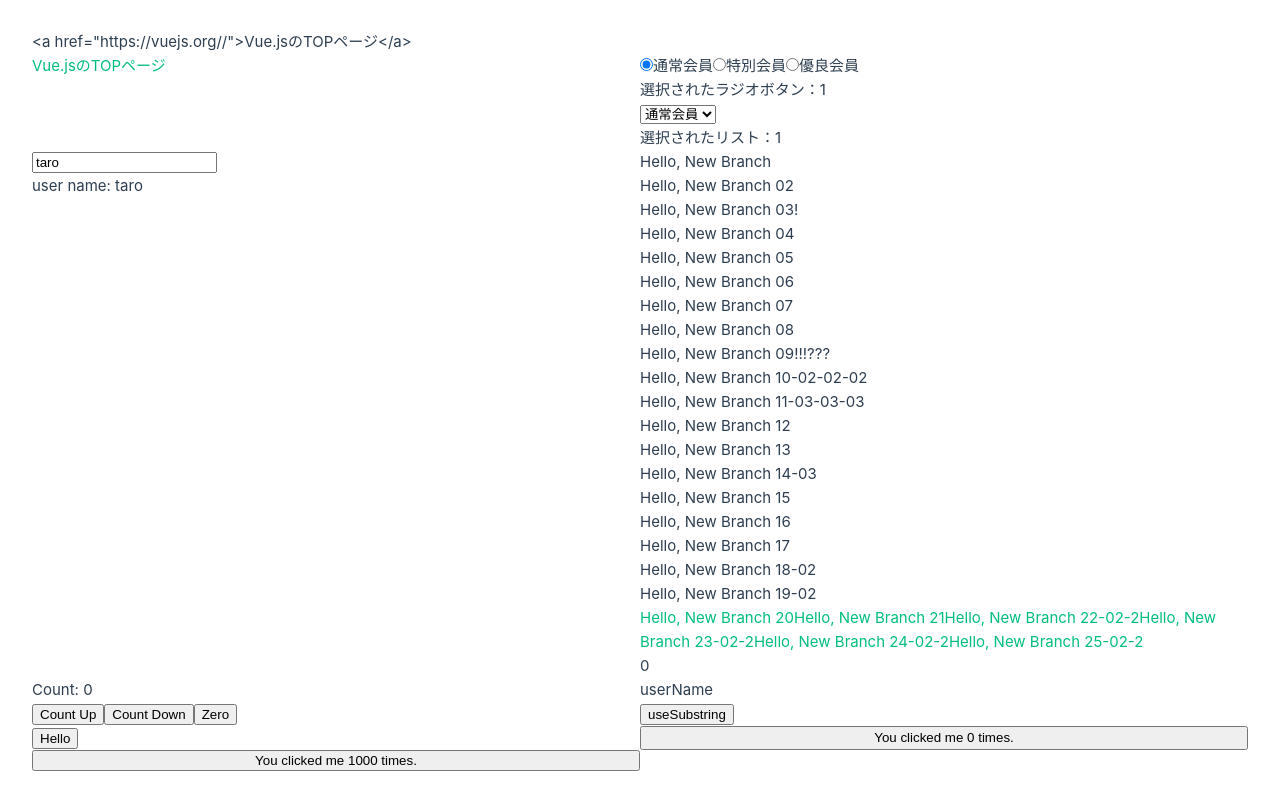
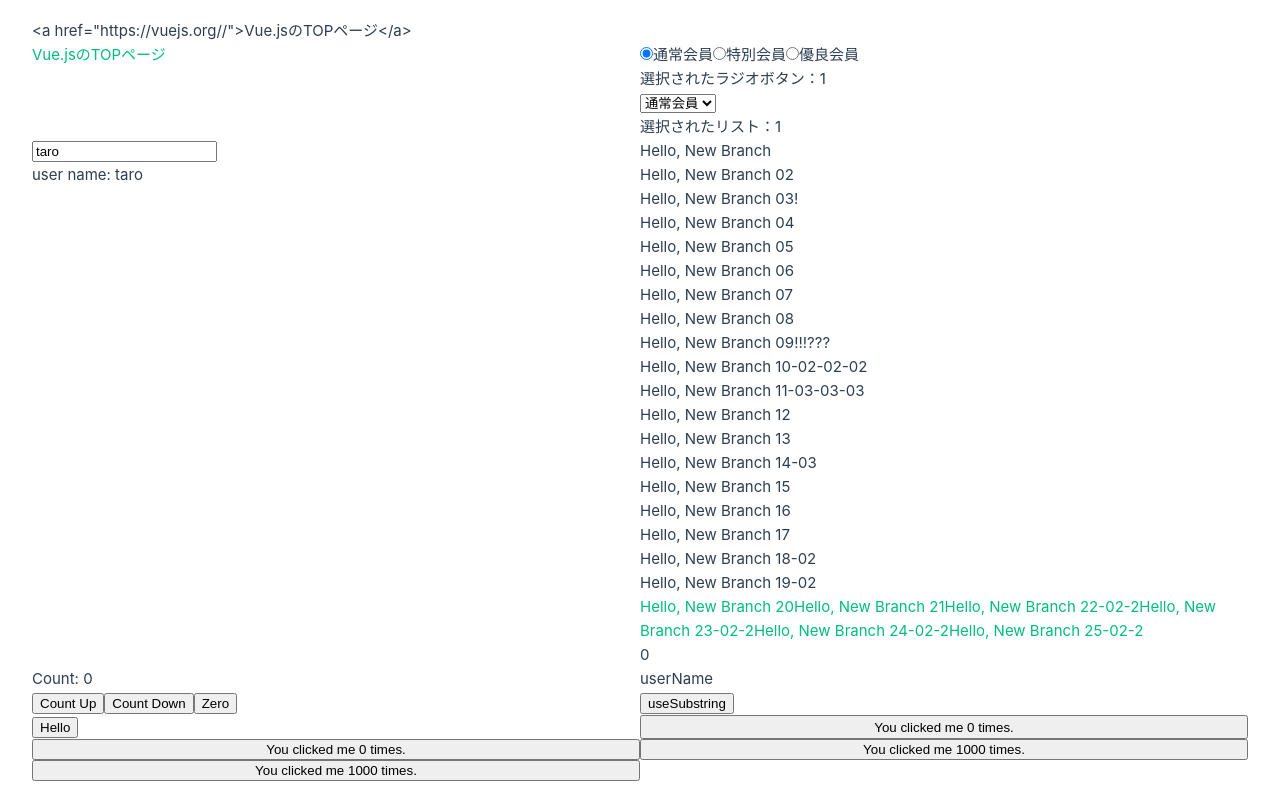
Before and after one commit to koyamal/pra_vue3, a Vue app in the folder Vue3FrontDevTextBook02/chap02/hello-vue/: page / in a window 1280 px wide. Built offline with nearby package versions, Linux system fonts and the light colour scheme.

Commit message:
Use CountUp/DownButton two times

```diff
--- a/Vue3FrontDevTextBook02/chap02/hello-vue/src/App.vue
+++ b/Vue3FrontDevTextBook02/chap02/hello-vue/src/App.vue
@@ -104,6 +104,8 @@ const useSubstring = () => {
     }">Hello</button>
   </section>
   <CountUpButton></CountUpButton>
+  <CountUpButton></CountUpButton>
+  <CountDownButton></CountDownButton>
   <CountDownButton></CountDownButton>
 </template>
 
```
